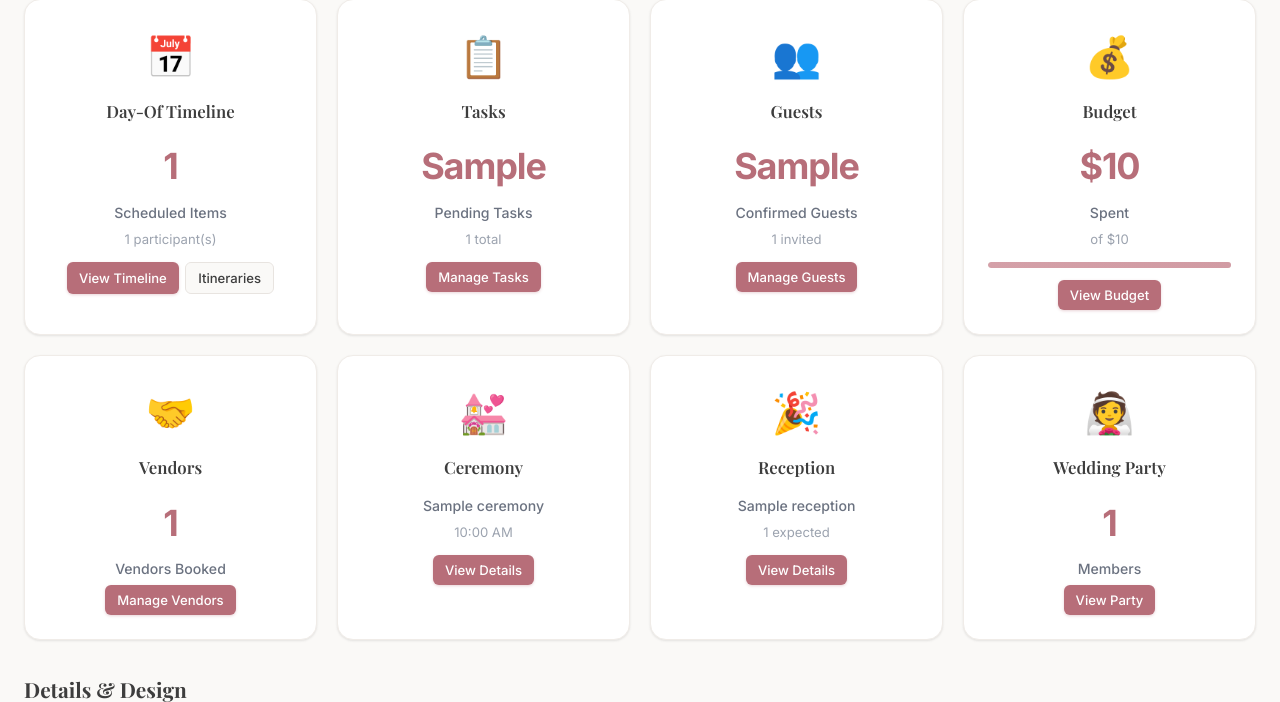
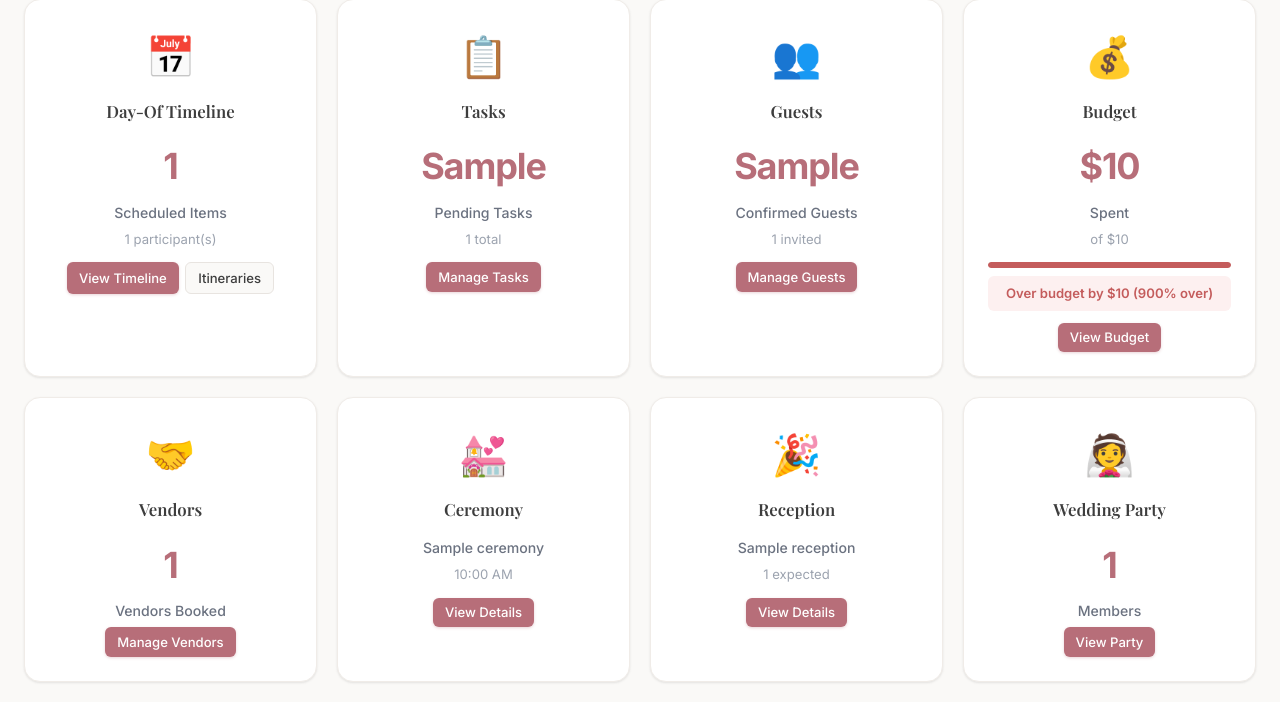
Before and after one commit to thegspiro/The-Open-Source-Wedding-Planner, a Flask app: template templates/wedding_dashboard.html in a window 1280 px wide. Shown: the part 684-1386 px from the top of the page. Run offline with Flask 3, Linux system fonts and the light colour scheme; tables that the repository leaves empty hold one stand-in row (values such as "Sample post"); the template is opened without the code that fills it: values that come from a table or form of the project are taken from there, most other values are stand-ins (such as "Sample title", 1, 10 or a date in 2020).

Commit message:
Handle over-budget dashboard progress

```diff
--- a/static/css/style.css
+++ b/static/css/style.css
@@ -547,6 +547,18 @@ main {
     border-radius: 3px;
     transition: width 0.5s ease;
 }
+.progress-fill-danger {
+    background: var(--color-danger);
+}
+.budget-over-state {
+    margin: -0.25rem 0 0.75rem;
+    padding: 0.4rem 0.6rem;
+    border-radius: var(--radius-sm);
+    background: var(--color-danger-bg);
+    color: var(--color-danger);
+    font-size: 0.82rem;
+    font-weight: 600;
+}
 
 /* ============================================
    Wedding Grid (Index Page)
--- a/templates/wedding_dashboard.html
+++ b/templates/wedding_dashboard.html
@@ -104,9 +104,17 @@
         <p class="stat-label">Spent</p>
         <p class="stat-small">of ${{ "{:,.0f}".format(stats.budget_total) }}</p>
         {% if stats.budget_total > 0 %}
-        <div class="progress-bar">
-            <div class="progress-fill" style="width: {{ (stats.budget_spent / stats.budget_total * 100)|int }}%"></div>
+        {% set budget_percentage = stats.budget_spent / stats.budget_total * 100 %}
+        {% set budget_bar_width = 0 if budget_percentage < 0 else (100 if budget_percentage > 100 else budget_percentage) %}
+        <div class="progress-bar" role="progressbar" aria-label="Budget spent" aria-valuemin="0" aria-valuemax="100" aria-valuenow="{{ budget_percentage|round(1) }}">
+            <div class="progress-fill{% if budget_percentage > 100 %} progress-fill-danger{% endif %}" style="width: {{ budget_bar_width|round(1) }}%"></div>
         </div>
+        {% if budget_percentage > 100 %}
+        <p class="budget-over-state">
+            Over budget by ${{ "{:,.0f}".format(stats.budget_spent - stats.budget_total) }}
+            ({{ (budget_percentage - 100)|round(1) }}% over)
+        </p>
+        {% endif %}
         {% endif %}
         <a href="{{ url_for('budget_view', wedding_id=wedding.id) }}" class="btn-primary btn-small">View Budget</a>
     </div>
```
Also changed, not shown: tests/test_page_rendering.py (+55 -0 lines).
